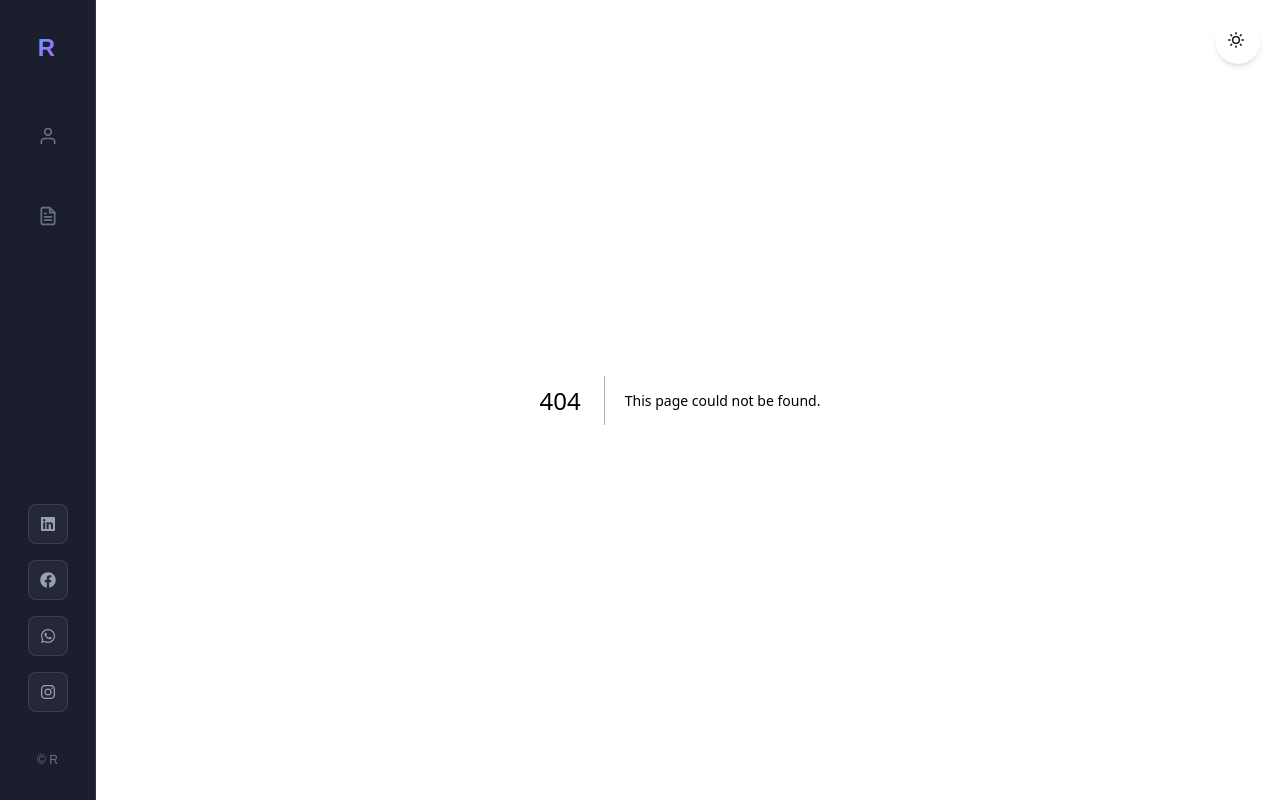
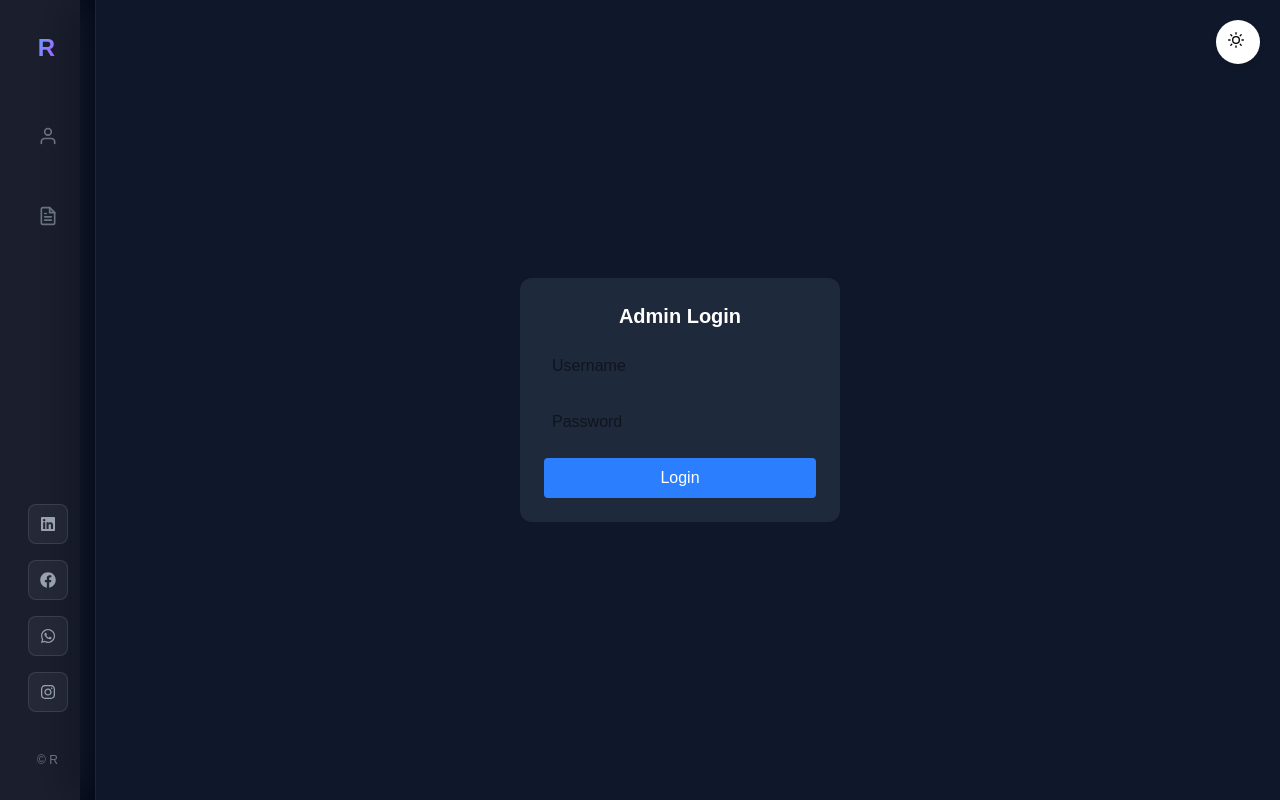
Before and after one commit to 920Rajitha/rajitha-blog, a Next.js app: page /login in a window 1280 px wide. Before the commit this address had no page. Built offline with nearby package versions, Linux system fonts and the light colour scheme.

Commit message:
update final login

```diff
--- a/app/admin-login/page.js
+++ /dev/null
@@ -1,19 +0,0 @@
-"use client";
-
-export default function AdminLogin() {
-  const login = () => {
-    document.cookie = "admin=true";
-    window.location.href = "/dashboard";
-  };
-
-  return (
-    <div className="flex justify-center items-center h-screen bg-[#0F172A]">
-      <button
-        onClick={login}
-        className="bg-white text-black px-6 py-3 rounded"
-      >
-        Login as Admin
-      </button>
-    </div>
-  );
-}
--- /dev/null
+++ b/app/login/page.js
@@ -0,0 +1,61 @@
+"use client";
+
+import { useState } from "react";
+import { useRouter } from "next/navigation";
+
+export default function Login() {
+  const [username, setUsername] = useState("");
+  const [password, setPassword] = useState("");
+  const router = useRouter();
+
+  const handleLogin = async () => {
+    const res = await fetch("/api/login", {
+      method: "POST",
+      headers: {
+        "Content-Type": "application/json",
+      },
+      body: JSON.stringify({ username, password }),
+    });
+
+    const data = await res.json();
+
+    if (data.success) {
+      localStorage.setItem("admin", "true");
+      router.push("/dashboard");
+    } else {
+      alert("❌ Invalid login");
+    }
+  };
+
+  return (
+    <div className="min-h-screen flex items-center justify-center bg-[#0f172a] text-white">
+
+      <div className="bg-[#1e293b] p-6 rounded-xl w-80 space-y-4">
+
+        <h2 className="text-xl font-semibold text-center">Admin Login</h2>
+
+        <input
+          placeholder="Username"
+          className="w-full p-2 text-black rounded"
+          onChange={(e) => setUsername(e.target.value)}
+        />
+
+        <input
+          type="password"
+          placeholder="Password"
+          className="w-full p-2 text-black rounded"
+          onChange={(e) => setPassword(e.target.value)}
+        />
+
+        <button
+          onClick={handleLogin}
+          className="w-full bg-blue-500 py-2 rounded hover:bg-blue-600"
+        >
+          Login
+        </button>
+
+      </div>
+
+    </div>
+  );
+}
```
